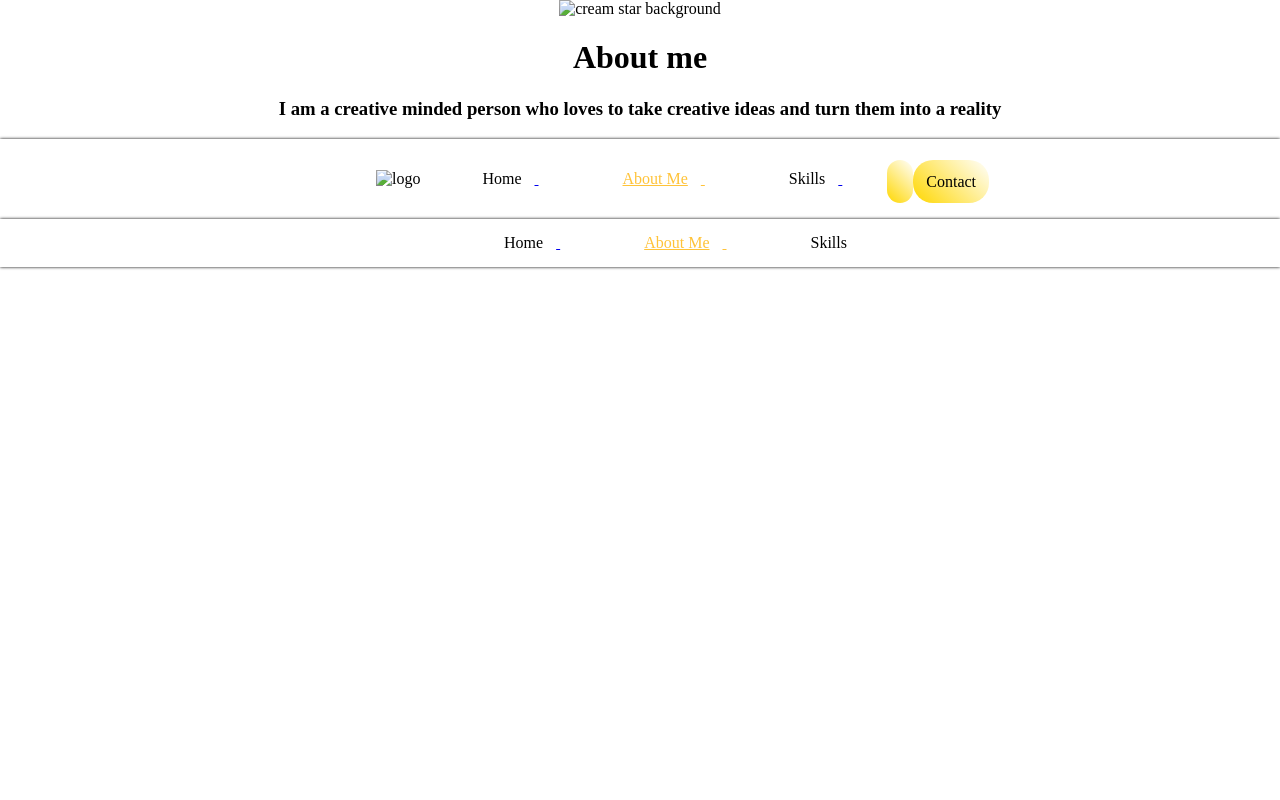
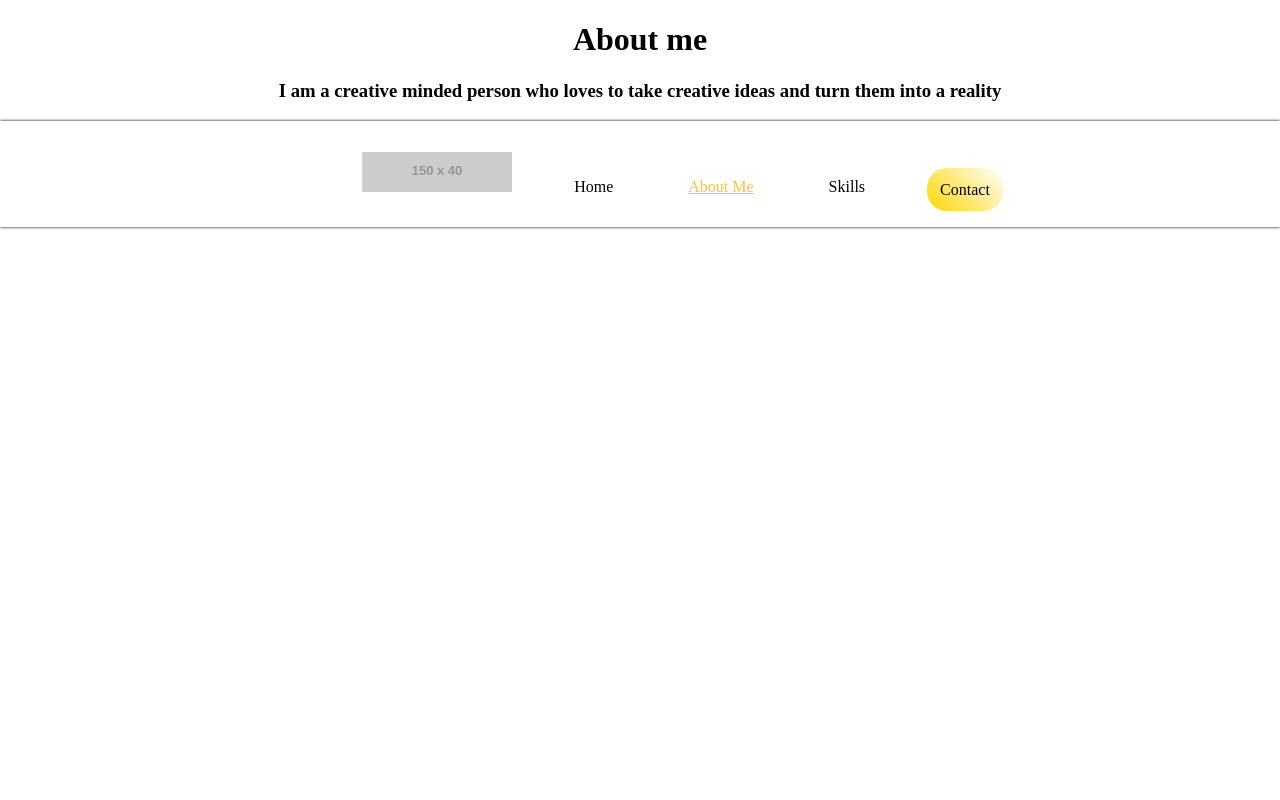
Before and after one commit to SKStevens/UX_UI_HW_17, a plain HTML site: page index.html in a window 1280 px wide. Shown: the top 800 px of the page. Drawn offline with Linux system fonts and the light colour scheme; placeholder pictures from the web are drawn by us.

Commit message:
Initial clean up of html and css

```diff
--- a/index.html
+++ b/index.html
@@ -10,31 +10,29 @@
 <body>
     <!--background img -->
     <div class="bcgimg">
-        <img src="images/bcg.png"alt=" cream star background">
+
+    </div>
 
     <!-- background image text-->
     <div id="bcgtext">
-        <h1>
-            About me
-          </h1>
-          <h3>
-            I am a creative minded person who loves to take creative ideas and turn them into a reality
-          </h3>
+        <h1>About me</h1>
+          <h3>I am a creative minded person who loves to take creative ideas and turn them into a reality</h3>
     </div>
 
 
 </div>
     <header>
         <ul>
-            <li><img src="UX_UI_MOD_17/IMGS/S LOGO MOD 17.png" alt="logo"></li>
-            <li><a href="#">Home</li>
-            <li><a href="#" class="active">About Me</li>
-            <li><a href="#">Skills</li>
-            <li id="Contact"><a href="#">Contact</li>
-
-
+            <li><img src="https://via.placeholder.com/150x40" alt="cream star background"></li>
+            <li><a href="#">Home</a></li>
+            <li><a href="#" class="active">About Me</a></li>
+            <li><a href="#">Skills</a></li>
+            <li id="Contact"><a href="#">Contact</a></li>
         </ul>
     </header>
+    <section class="content">
+
+    </section>
     <footer>
         <li><a href="#">Home</li>
             <li><a href="#" class="active">About Me</li>
--- a/style.css
+++ b/style.css
@@ -6,7 +6,7 @@ body
     margin: 0;
     overflow-x: hidden;
     text-align: center;
-    overflow: hidden;
+    /* overflow: hidden; */
 
 }
 
@@ -138,3 +138,9 @@ footer li a:hover
     padding: 13px;
 
 }
+
+/* Edits from jonathan */
+
+.content {
+    height: 100vh;
+}
```
